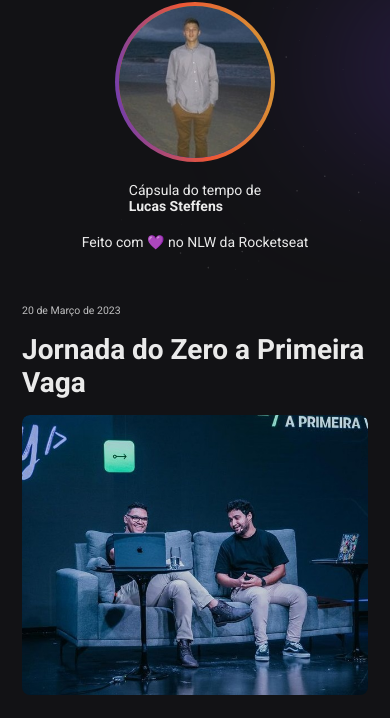
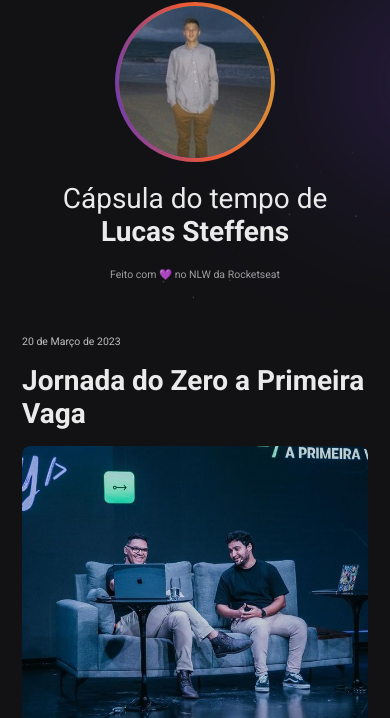
Before and after one commit to LucasSteffens/Nlw-Spacetime, a plain HTML site: page index.html in a window 390 px wide. Shown: the part 99-817 px from the top of the page. Drawn offline with Linux system fonts and the light colour scheme.

Commit message:
Add my history

```diff
--- a/styles.css
+++ b/styles.css
@@ -75,15 +75,15 @@ nav {
   transition: transform 0.3s ease-in-out;
 }
 
+.memory:hover img {
+  transform: scale(1.1);
+}
+
 .memory div {
   width: 100%;
-  height: 290px;
+  height: 280px;
   overflow: hidden;
   border-radius: 8px;
-}
-
-.memory:hover img {
-  transform: scale(1.1);
 }
 
 .memory p {
@@ -98,6 +98,7 @@ aside * {
 
 aside {
   grid-area: profile;
+
   display: flex;
   flex-direction: column;
   align-items: center;
@@ -123,12 +124,12 @@ aside img:nth-child(2) {
     linear-gradient(260deg, #d39e33, #ed5636, #633bbc) border-box;
 }
 
-anside p {
+aside p {
   font-size: 2rem;
   text-align: center;
 }
 
-anside span {
+aside span {
   font-size: 0.75rem;
   color: #9e9ea0;
 }
@@ -152,7 +153,7 @@ anside span {
   }
 
   nav {
-    overflow: visible;
+    overflow-y: visible;
     padding: 22px;
   }
 }
```
